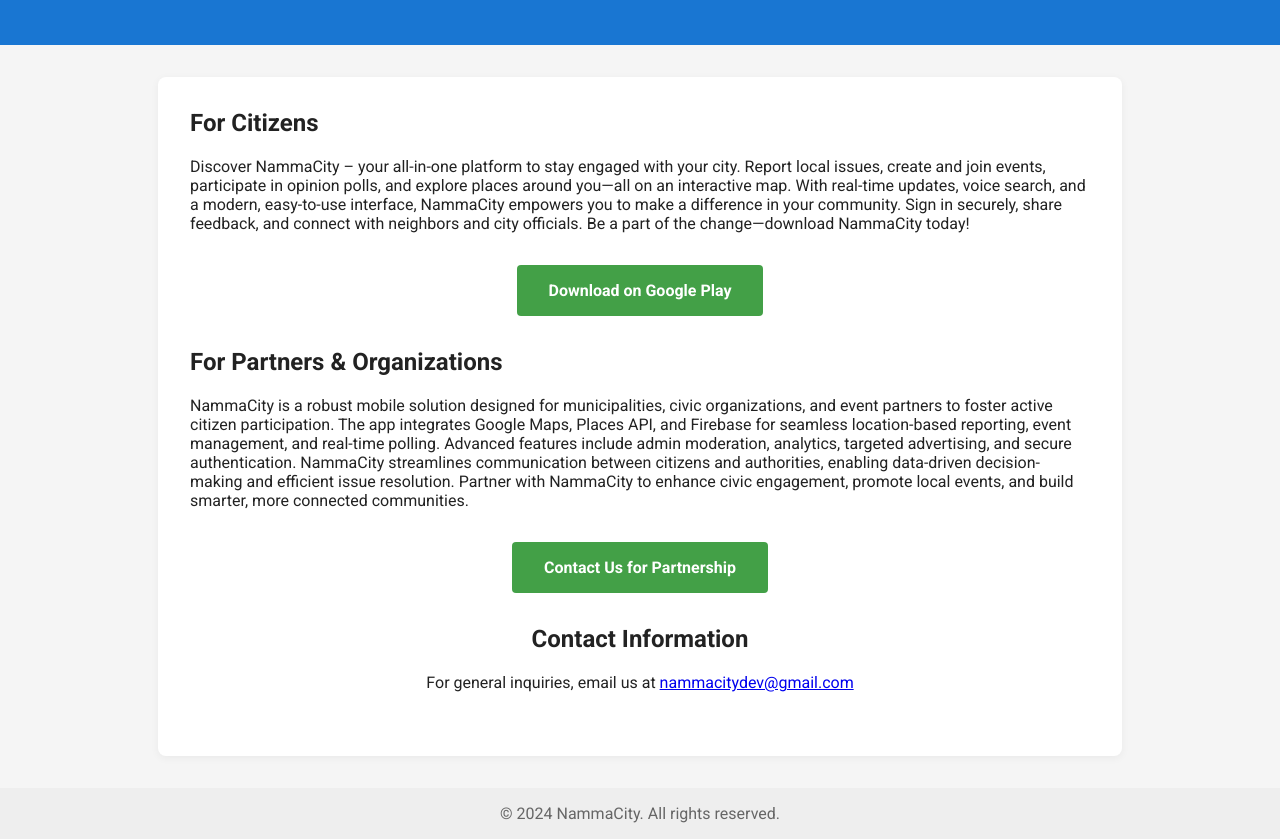
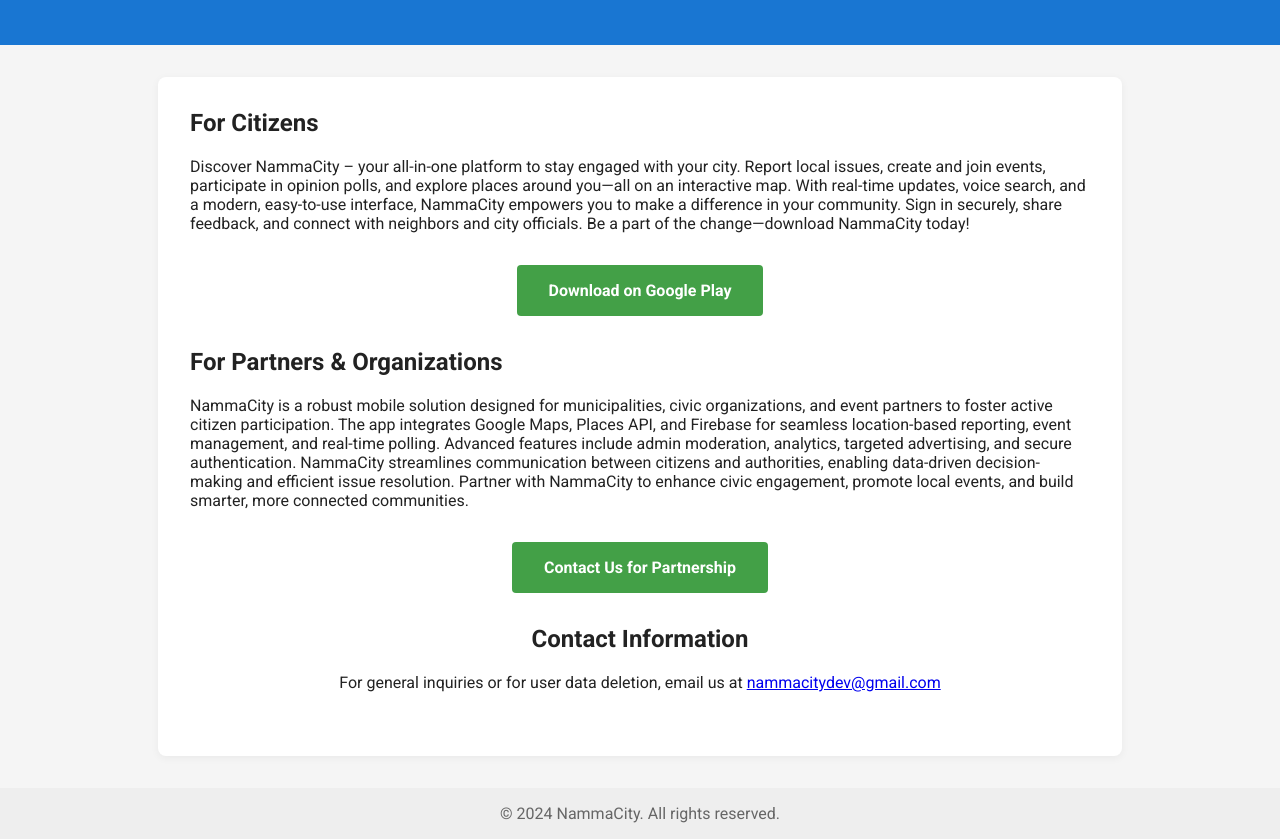
Before and after one commit to deepakmeasow/nammacity-website, a plain HTML site: page index.html in a window 1280 px wide. Shown: the part 233-1072 px from the top of the page. Drawn offline with Linux system fonts and the light colour scheme.

Commit message:
Update contact information in index.html for clarity on user data deletion inquiries

```diff
--- a/index.html
+++ b/index.html
@@ -48,7 +48,7 @@
         </div>
         <div class="section" style="text-align:center;">
             <h2>Contact Information</h2>
-            <p>For general inquiries, email us at <a href="mailto:nammacitydev@gmail.com">nammacitydev@gmail.com</a></p>
+            <p>For general inquiries or for user data deletion, email us at <a href="mailto:nammacitydev@gmail.com">nammacitydev@gmail.com</a></p>
         </div>
     </div>
     <footer>
```
